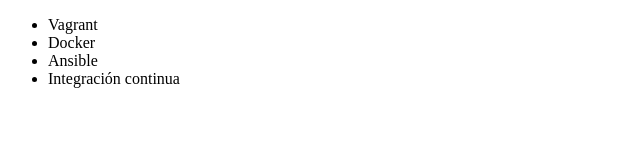
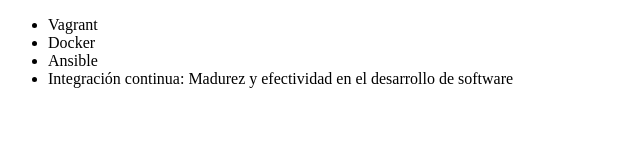
Before and after one commit to m3motr0n/alura-git-prueba, a plain HTML site: page index.html in a window 1280 px wide. Shown: the whole page, without its empty margins (0-640 px from the left). Drawn offline with Linux system fonts and the light colour scheme.

Commit message:
renombrando curso de integracion continua

```diff
--- a/index.html
+++ b/index.html
@@ -9,7 +9,7 @@
          <li> Vagrant </li>
          <li> Docker </li>
          <li> Ansible </li>
-         <li> Integración continua </li>
+         <li> Integración continua: Madurez y efectividad en el desarrollo de software </li>
      </ul>
 </body>
 </html>
```
